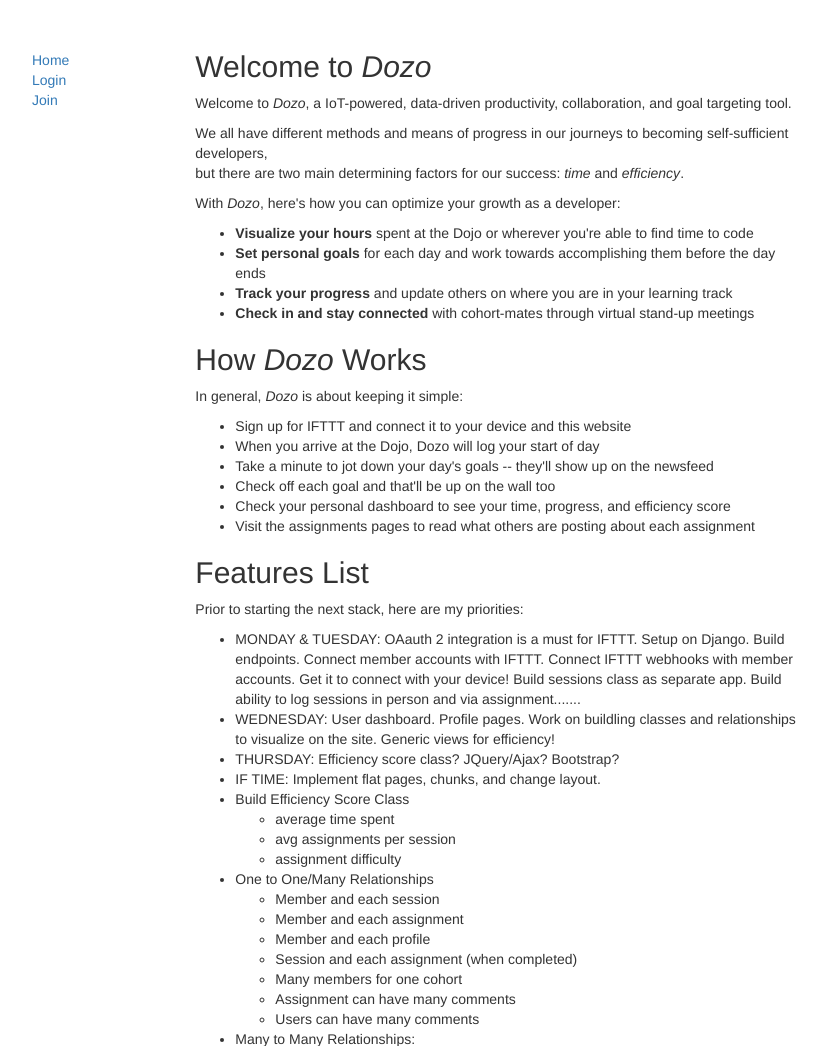
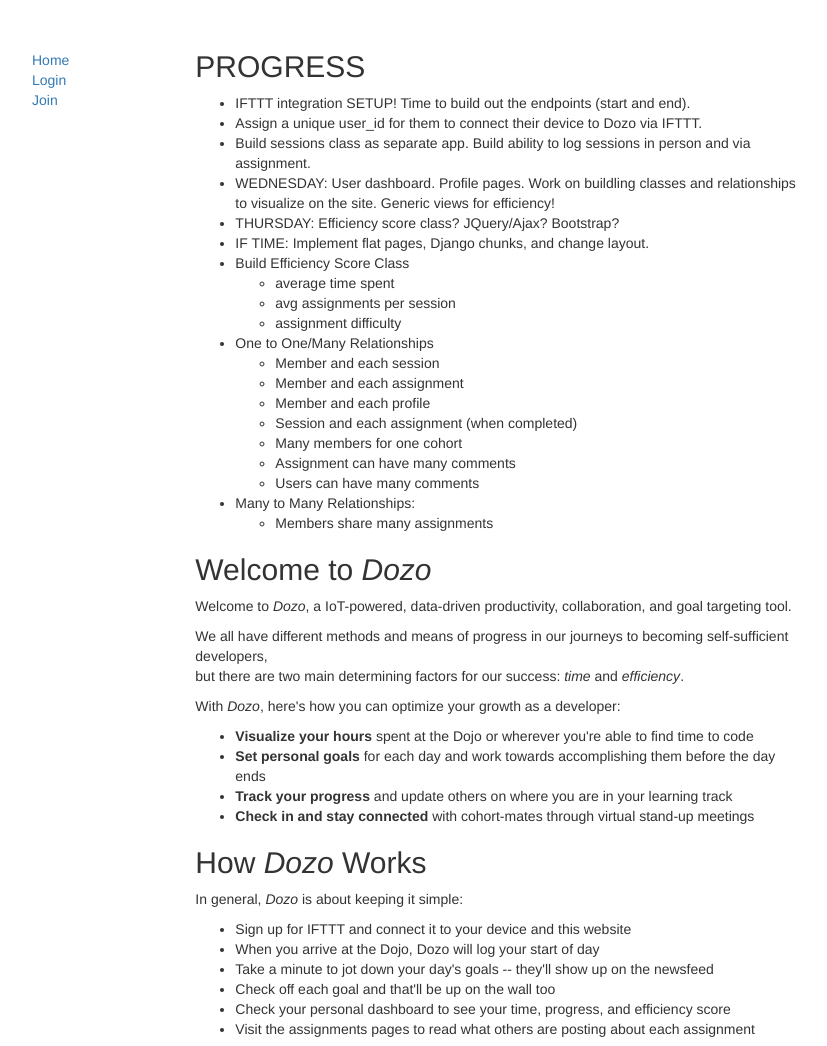
Before and after one commit to bcm820/Dozo-django, a Django app: page / in a window 1280 px wide. Shown: the top 1046 px of the page, without its empty margins (33-860 px from the left). Run offline with Django 3.2, Linux system fonts and the light colour scheme; parts of the project's set-up code (start-up, migrations or seed data) failed here and were passed over; some libraries are stand-ins or nearby versions.

Commit message:
Initialized connection with IFTTT, time to build endpoints

```diff
--- a/apps/members/templates/members/index.html
+++ b/apps/members/templates/members/index.html
@@ -1,6 +1,41 @@
 {% extends "members/base.html" %}
 
 {% block content %}
+
+
+<h2>PROGRESS</h2>
+
+<ul>
+    <li>IFTTT integration SETUP! Time to build out the endpoints (start and end).</li>
+    <li>Assign a unique user_id for them to connect their device to Dozo via IFTTT.</li>
+    <li>Build sessions class as separate app. Build ability to log sessions in person and via assignment.</li>
+    <li>WEDNESDAY: User dashboard. Profile pages. Work on buildling classes and relationships to visualize on the site. Generic views for efficiency!</li>
+    <li>THURSDAY: Efficiency score class? JQuery/Ajax? Bootstrap?</li>
+    <li>IF TIME: Implement flat pages, Django chunks, and change layout.</li>
+
+    <li>Build Efficiency Score Class</li>
+      <ul>
+        <li>average time spent</li>
+        <li>avg assignments per session</li>
+        <li>assignment difficulty</li>
+      </ul>
+    <li>One to One/Many Relationships</li>
+      <ul>
+        <li>Member and each session</li>
+        <li>Member and each assignment</li>
+        <li>Member and each profile</li>
+        <li>Session and each assignment (when completed)</li>
+        <li>Many members for one cohort</li>
+        <li>Assignment can have many comments</li>
+        <li>Users can have many comments</li>
+      </ul>
+    <li>Many to Many Relationships:</li>
+      <ul>
+        <li>Members share many assignments</li>
+      </ul>
+</ul>
+
+
 <h2>Welcome to <em>Dozo</em></h2>
 
   <p>Welcome to <em>Dozo</em>, a IoT-powered, data-driven productivity, collaboration, and goal targeting tool.</p>
@@ -30,36 +65,4 @@
     <li>Visit the assignments pages to read what others are posting about each assignment</li>
 </ul>
 
-<h2>Features List</h2>
-
-<p>Prior to starting the next stack, here are my priorities:</p>
-
-<ul>
-    <li>MONDAY & TUESDAY: OAauth 2 integration is a must for IFTTT. Setup on Django. Build endpoints. Connect member accounts with IFTTT. Connect IFTTT webhooks with member accounts. Get it to connect with your device! Build sessions class as separate app. Build ability to log sessions in person and via assignment.......</li>
-    <li>WEDNESDAY: User dashboard. Profile pages. Work on buildling classes and relationships to visualize on the site. Generic views for efficiency!</li>
-    <li>THURSDAY: Efficiency score class? JQuery/Ajax? Bootstrap?</li>
-    <li>IF TIME: Implement flat pages, chunks, and change layout.</li>
-
-    <li>Build Efficiency Score Class</li>
-      <ul>
-        <li>average time spent</li>
-        <li>avg assignments per session</li>
-        <li>assignment difficulty</li>
-      </ul>
-    <li>One to One/Many Relationships</li>
-      <ul>
-        <li>Member and each session</li>
-        <li>Member and each assignment</li>
-        <li>Member and each profile</li>
-        <li>Session and each assignment (when completed)</li>
-        <li>Many members for one cohort</li>
-        <li>Assignment can have many comments</li>
-        <li>Users can have many comments</li>
-      </ul>
-    <li>Many to Many Relationships:</li>
-      <ul>
-        <li>Members share many assignments</li>
-      </ul>
-</ul>
-
 {% endblock %}
--- a/apps/members/urls.py
+++ b/apps/members/urls.py
@@ -5,8 +5,9 @@
 urlpatterns = [
 
     url(r'^join/$', views.join, name='join'),
-    url(r'^register/$', views.register),
+    url(r'^register/$', views.register), # logout
     url(r'^success/$', views.success, name='success'), # temporary until new app
+    url(r'^ifttt/$', views.ifttt, name='ifttt')
 
     # later, have a user profile page
     # return redirect(reverse('users:show', kwargs={'id': your_id_variable }))
--- a/apps/members/views.py
+++ b/apps/members/views.py
@@ -1,14 +1,22 @@
 # -*- coding: utf-8 -*-
 from __future__ import unicode_literals
 
-from django.shortcuts import render
-from django.shortcuts import render, redirect
+# All the usuals
+from django.shortcuts import render, redirect, HttpResponse
 from django.contrib import messages
 from django.core.urlresolvers import reverse
 from django.contrib.auth import login, authenticate
 from django.contrib.auth.decorators import login_required
+
+# Models and forms
 from models import Member
 from forms import CreateMember
+
+# Misc for IFTTT connection
+from dozo.settings import SECRET_KEY, IFTTT_KEY
+from django.views.decorators.csrf import csrf_exempt
+from django.views.decorators.http import require_POST
+
 
 # Index (Home)
 def index(request):
@@ -19,41 +27,50 @@
 
     # Render registration form created in forms.py
     form = { "form": CreateMember() }
-
     return render(request, 'members/join.html', form)
 
-# POST request to join
+@require_POST
 def register(request):
 
-    if request.method == 'POST':
+    # Pass post data into the ModelForm to validate before saving
+    form = CreateMember(request.POST)
 
-        # Pass post data into the ModelForm to validate before saving
-        form = CreateMember(request.POST)
-        if form.is_valid():
-            form.save()
+    # If valid, save and use post data to auto-login
+    if form.is_valid():
+        form.save()
+        username = form.cleaned_data.get('username')
+        raw_password = form.cleaned_data.get('password1')
+        user = authenticate(username=username, password=raw_password)
+        login(request, user)
+        return redirect('/success/')
 
-            # Get username and password to auto-login
-            username = form.cleaned_data.get('username')
-            raw_password = form.cleaned_data.get('password1')
-            user = authenticate(username=username, password=raw_password)
-            login(request, user)
-
-            # return redirect('/members/success/')
-            return redirect('/success/')
-
-        else:
-            # Render the form with invalid data passed in
-            # Invalid data will cause errors to display too!
-            form = { "form": CreateMember(request.POST) }
-
+    # Re-render the form with invalid data passed in
+    else: # Django will take care of rendering validations!
+        form = { "form": CreateMember(request.POST) }
         return render(request, 'members/join.html', form)
 
-    else:
-        # return redirect('/members/join/')
-        return redirect(reverse('join'))
+
+
+
 
 
 # TEMPORARY: I'll use this until I get the app up and running.
 @login_required(login_url='/')
 def success(request):
     return render(request, 'members/success.html')
+
+
+# TEST ROUTE
+def ifttt(request):
+
+    # Define keys from request and env var
+    client_key = request.GET.get('key', '')
+    app_key = SECRET_KEY
+
+    # If key in IFTTT matches app key
+    if (client_key == app_key):
+        username = request.body
+
+
+
+    return HttpResponse('HELLO')
--- a/dozo/settings.py
+++ b/dozo/settings.py
@@ -27,7 +27,7 @@
 # SECURITY WARNING: don't run with debug turned on in production!
 DEBUG = True
 
-ALLOWED_HOSTS = []
+ALLOWED_HOSTS = ['a0bd1f8a.ngrok.io','localhost']
 
 AUTH_USER_MODEL = 'members.Member'
 
@@ -37,8 +37,6 @@
 # To test password reset system (since not using email server)
 EMAIL_BACKEND = 'django.core.mail.backends.console.EmailBackend'
 
-# Temporarily enable CORS requests from all domains
-CORS_ORIGIN_ALLOW_ALL = True
 
 
 # Application definition
@@ -51,8 +49,6 @@
     'django.contrib.sessions',
     'django.contrib.messages',
     'django.contrib.staticfiles',
-    'oauth2_provider',
-    'corsheaders'
 ]
 
 MIDDLEWARE = [
--- a/dozo/urls.py
+++ b/dozo/urls.py
@@ -22,7 +22,6 @@
     # Services
     url(r'^admin/', admin.site.urls),
     url(r'^auth/', include('django.contrib.auth.urls')), # for login within Dozo
-    url(r'^oauth2/', include('oauth2_provider.urls', namespace='oauth2')), # to connect with IFTTT
 
     # Apps
     url(r'^$', views.index, name='home'), # Under 'members'
```
Also changed, not shown: db.sqlite3.
